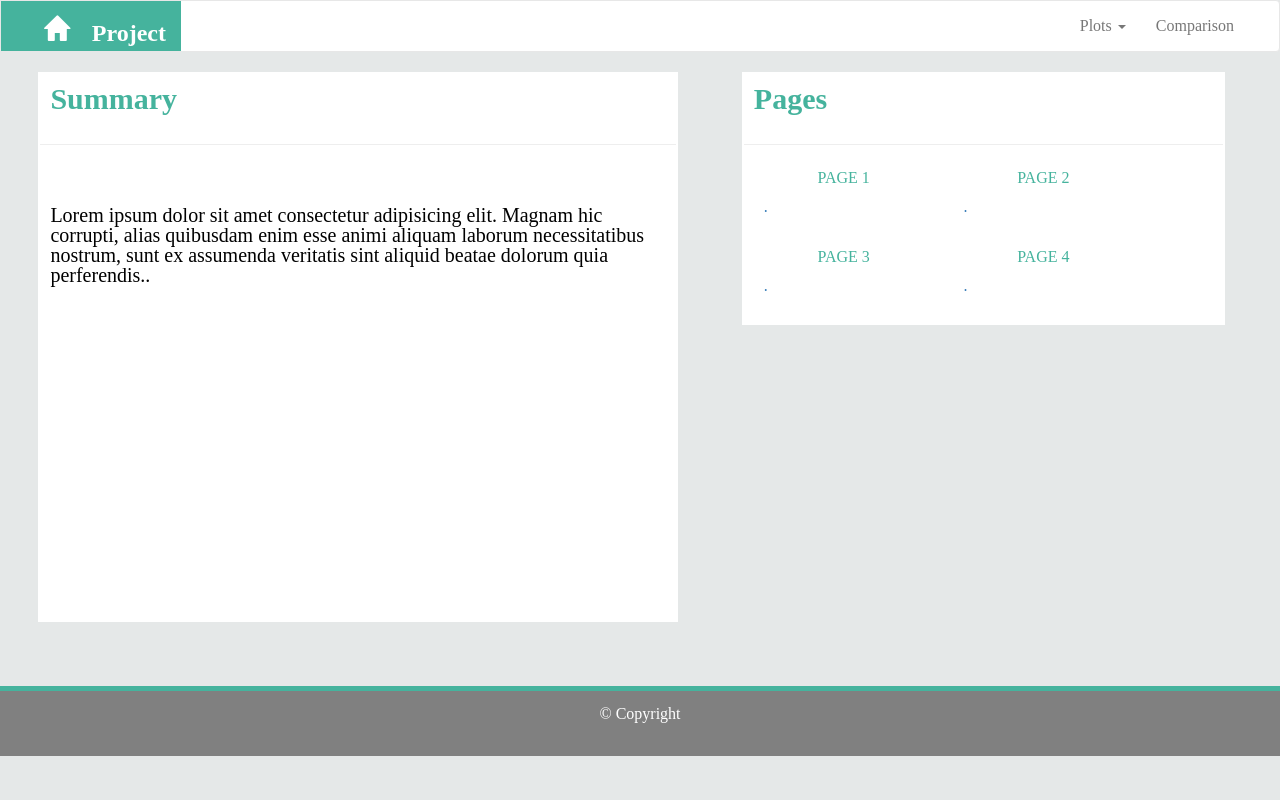
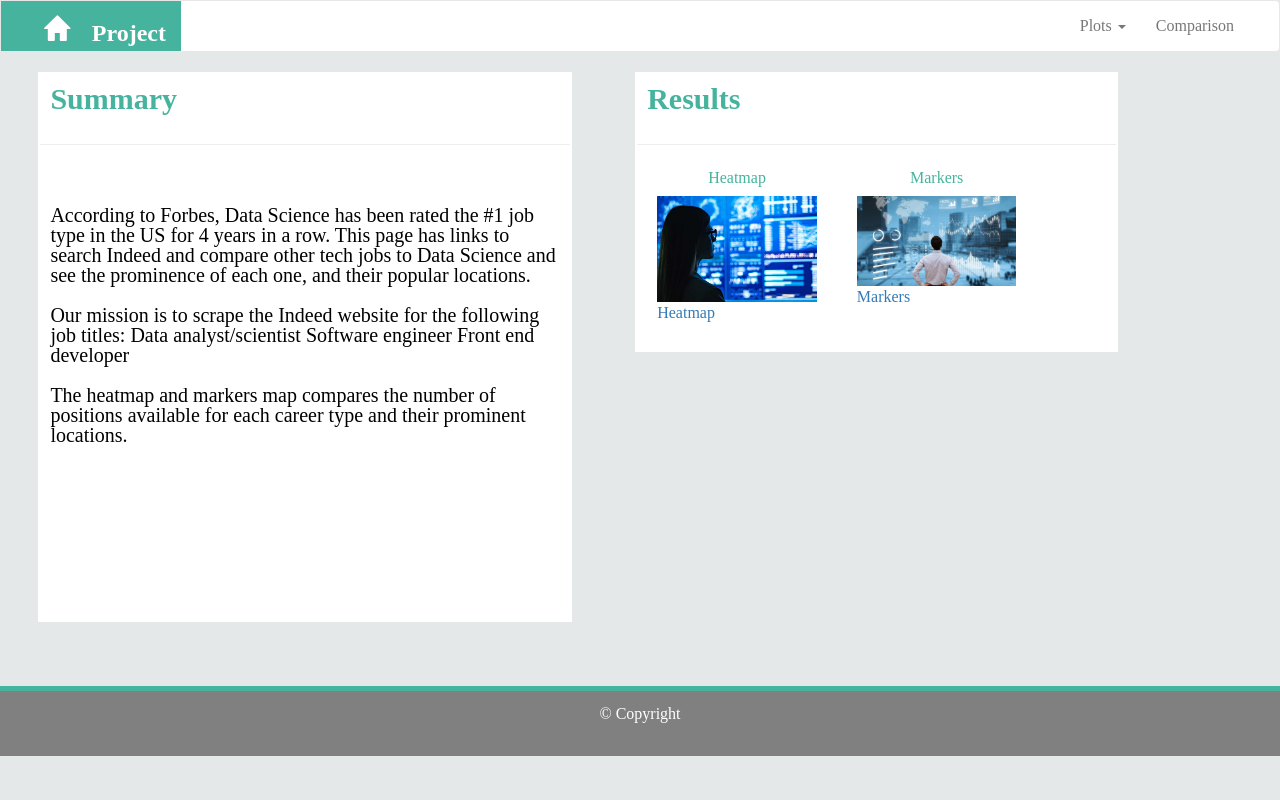
Before and after one commit to AddyBenny/Group-1---Project-3, a Flask app: template templates/index.html in a window 1280 px wide. Run offline with Flask 2, Linux system fonts and the light colour scheme; the template is opened without the code that fills it, so the values that code supplies are empty; some libraries are stand-ins or nearby versions.

Commit message:
progress update

```diff
--- a/app.py
+++ b/app.py
@@ -12,7 +12,7 @@ app.config['CORS_HEADERS'] = 'Content-Type'
 
 # Use PyMongo to establish Mongo connection
 #mongo = PyMongo(app, uri="mongodb://localhost:27017/Indeed_db")
-conn = 'mongodb://localhost:27017'
+conn = 'mongodb://localhost:4545'
 mongo = pymongo.MongoClient(conn)
 class JSONEncoder(json.JSONEncoder):
     def default(self, o):
@@ -77,4 +77,4 @@ def home():
 
 
 if __name__ == "__main__":
-    app.run(debug=True,port=4545)
+    app.run(debug=True, port=5000)
--- a/templates/index.html
+++ b/templates/index.html
@@ -51,7 +51,7 @@
 	<!-- Navigation bar ends. Content begins -->
 <div class="container-fluid">
   <div class="row">
-		<div class="col-md-6 summary">
+		<div class="col-md-5 summary">
 				<section>
 					<!-- Summary heading -->
 					<h1><span align="center">Summary
@@ -63,31 +63,33 @@
 
 					</p>
 
-					<p>Lorem ipsum dolor sit amet consectetur adipisicing elit. Magnam hic corrupti, alias quibusdam enim esse animi aliquam laborum necessitatibus nostrum, sunt ex assumenda veritatis sint aliquid beatae dolorum quia perferendis..</p>
+					<p>According to Forbes, Data Science has been rated the #1 job type in the US for 4 years in a row. This page has links to search Indeed and compare other tech jobs to Data Science and see the prominence of each one, and their popular locations.
+					<br>
+					<br>
+					Our mission is to scrape the Indeed website for the following job titles: Data analyst/scientist
+					Software engineer Front end developer
+					<br>
+					<br>
+					The heatmap and markers map compares the number of positions available for each career type and their prominent locations.</p>
 					</article>
 				</section>
 	</div>
 
-	<!-- <div id="map"></div> -->
+	<div id="map"></div>
 
 
 		<div class="col-md-5">
 			<div class="container-fluid graphs">
-			<h1>Pages</h1>
+			<h1>Results</h1>
 			<hr>
 			<!-- thumbnails and links to all pages -->
 				<div class="col-md-5 col-sm-3 col-xs-12">
-					<h4><strong>PAGE 1</strong></h4>
-					   <a href="NEEDTOCREATE.html" class="thumbnail"><img src="" alt="" alt=""> .</a></div>
+					<h4><strong>Heatmap</strong></h4>
+					   <a href="heatmap.html" class="thumbnail"><img src="../assets/data_img.jpg" alt="" alt=""> Heatmap </a></div>
 				<div class="col-md-5 col-sm-3 col-xs-12">
-					<h4><strong>PAGE 2</strong></h4>
-						   <a href="NEEDTOCREATE.html" class="thumbnail"><img src="" alt="" alt=""> .</a></div>
-				<div class="col-md-5 col-sm-3 col-xs-12">
-					<h4><strong>PAGE 3</strong></h4>
-						   <a href="NEEDTOCREATE.html" class="thumbnail"><img src="" alt="" alt=""> .</a></div>
-				<div class="col-md-5 col-sm-3 col-xs-12">
-					<h4><strong>PAGE 4</strong></h4>
-						   <a href="NEEDTOCREATE.html" class="thumbnail"><img src="" alt="" alt=""> .</a></div>
+					<h4><strong>Markers</strong></h4>
+						   <a href="Markers.html" class="thumbnail"><img src="../assets/data_img4.jpg" alt="" alt=""> Markers </a></div>
+
 			</div>
 		</div>
 	</div>
--- a/templates/reset.css
+++ /dev/null
@@ -1,47 +0,0 @@
-/* http://meyerweb.com/eric/tools/css/reset/
-   v2.0 | 20110126
-   License: none (public domain)
-*/
-
-html, body, div, span, applet, object, iframe, h1, h2, h3, h4, h5, h6, p, blockquote, pre, a, abbr, acronym, address, big, cite, code, del, dfn, em, img, ins, kbd, q, s, samp, small, strike, strong, sub, sup, tt, var, b, u, i, center, dl, dt, dd, ol, ul, li, fieldset, form, label, legend, table, caption, tbody, tfoot, thead, tr, th, td, article, aside, canvas, details, embed, figure, figcaption, footer, header, hgroup, menu, nav, output, ruby, section, summary, time, mark, audio, video {
-  /* Positioning */
-  margin: 0;
-  vertical-align: baseline;
-  /* Box-model */
-  padding: 0;
-  /* Typography */
-  font-size: 100%;
-  font: inherit;
-  /* Visual */
-  border: 0;
-}
-
-/* HTML5 display-role reset for older browsers */
-
-article, aside, details, figcaption, figure, footer, header, hgroup, menu, nav, section {
-  display: block;
-}
-
-body {
-  line-height: 1;
-}
-
-ol, ul {
-  list-style: none;
-}
-
-blockquote, q {
-  quotes: none;
-}
-
-blockquote:before, blockquote:after, q:before, q:after {
-  /* Misc */
-  content: '';
-  content: none;
-}
-
-table {
-  /* Visual */
-  border-collapse: collapse;
-  border-spacing: 0;
-}
--- a/templates/style.css
+++ b/templates/style.css
@@ -252,4 +252,4 @@ a.thumbnail:hover, a.thumbnail:focus {
       padding: 2px;
       background-color: white;
     }
-  }
+  }}
```
Also changed, not shown: assets/data_img.jpg (added), assets/data_img4.jpg (added).
